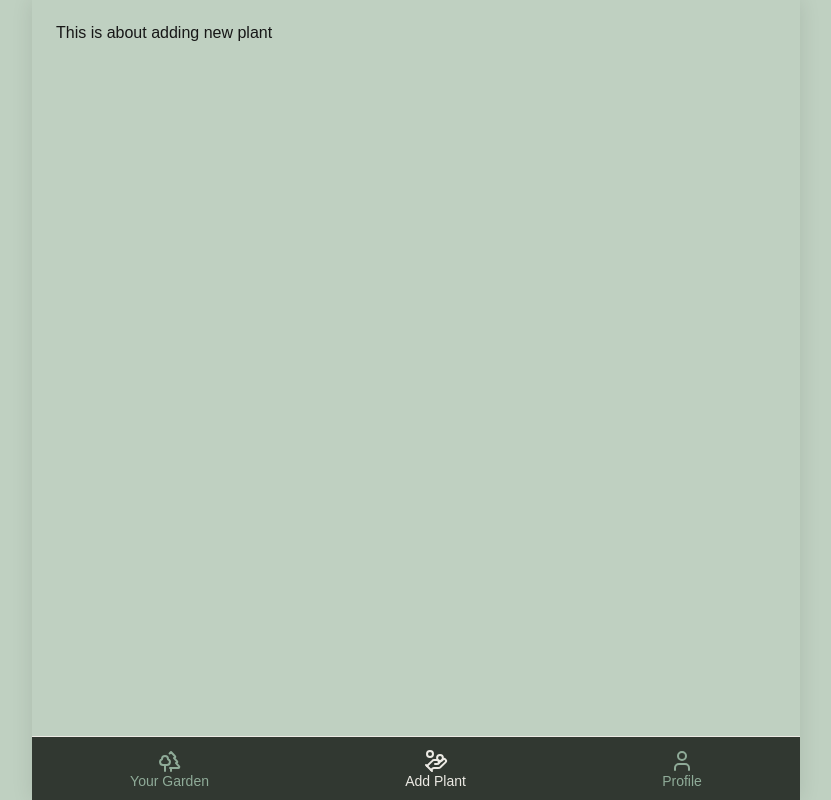
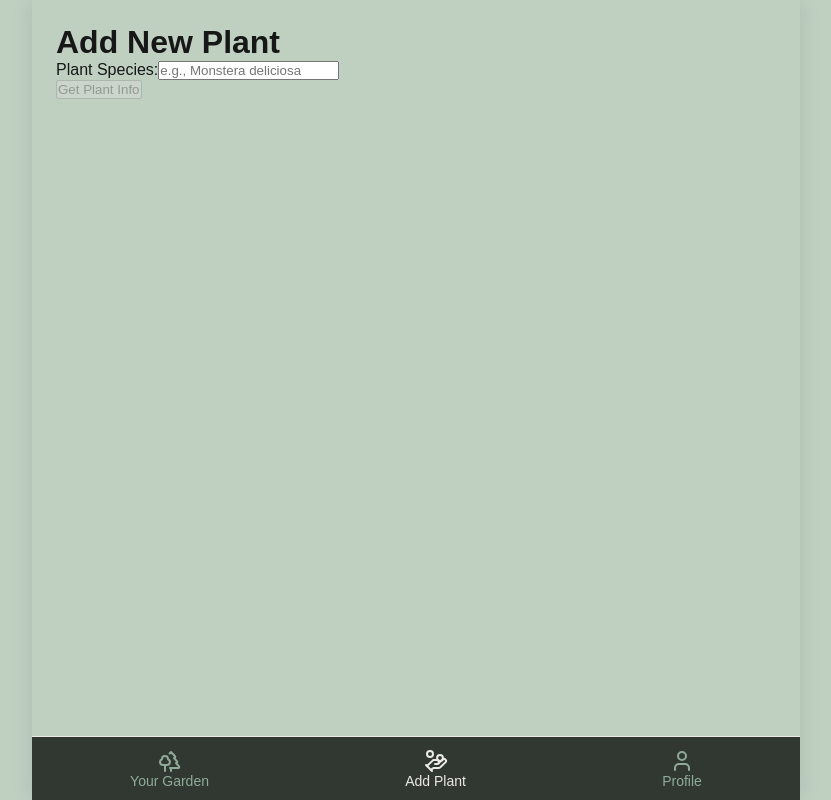
Before and after one commit to Tai-DucTran/Panny, a Next.js app: page /add-new-plant in a window 1280 px wide. Shown: the whole page, without its empty margins (224-1055 px from the left). Built offline with nearby package versions, Linux system fonts and the light colour scheme; no server answers.

Commit message:
Plant: created a simple search plants

```diff
--- a/src/app/add-new-plant/page.tsx
+++ b/src/app/add-new-plant/page.tsx
@@ -1,3 +1,9 @@
+import SearchPlantContainer from "@/components/search-plant-container";
+
 export default function AddedNewPlant() {
-  return <div>This is about adding new plant</div>;
+  return (
+    <div className="container mx-auto p-4 max-w-xl">
+      <SearchPlantContainer />
+    </div>
+  );
 }
--- /dev/null
+++ b/src/components/search-plant-container/index.tsx
@@ -0,0 +1,86 @@
+"use client";
+
+import { usePlantInfo } from "@/hooks/fetching-data/use-plant-info";
+import { Plant } from "@/models/plant";
+import { useState } from "react";
+
+export default function SearchPlantContainer() {
+  const [plantSpecies, setPlantSpecies] = useState("");
+  const [plantInfo, setPlantInfo] = useState<{
+    description: string;
+    data: Partial<Plant>;
+  }>({
+    description: "",
+    data: {},
+  });
+  const { fetchPlantInfo, loading, error } = usePlantInfo();
+
+  const handleInputChange = (e: React.ChangeEvent<HTMLInputElement>) => {
+    setPlantSpecies(e.target.value);
+  };
+
+  const handleSubmit = async (e: React.FormEvent) => {
+    e.preventDefault();
+    if (!plantSpecies.trim()) return;
+
+    const response = await fetchPlantInfo(plantSpecies);
+
+    if (response) {
+      setPlantInfo({
+        description: response.description,
+        data: response.plantData,
+      });
+    }
+  };
+
+  return (
+    <div className="container mx-auto p-4 max-w-xl">
+      <h1 className="text-2xl font-bold mb-6">Add New Plant</h1>
+
+      <form onSubmit={handleSubmit} className="mb-6">
+        <div className="mb-4">
+          <label htmlFor="plantSpecies" className="block mb-2 font-medium">
+            Plant Species:
+          </label>
+          <input
+            id="plantSpecies"
+            type="text"
+            value={plantSpecies}
+            onChange={handleInputChange}
+            placeholder="e.g., Monstera deliciosa"
+            className="w-full px-4 py-2 border rounded-md"
+            required
+          />
+        </div>
+
+        <button
+          type="submit"
+          className="px-4 py-2 bg-green-600 text-white rounded-md"
+          disabled={loading || !plantSpecies.trim()}
+        >
+          {loading ? "Loading..." : "Get Plant Info"}
+        </button>
+      </form>
+
+      {error && (
+        <div className="p-4 mb-4 bg-red-100 border-l-4 border-red-500 text-red-700">
+          {error}
+        </div>
+      )}
+
+      {plantInfo.description && (
+        <div className="mt-6">
+          <h2 className="text-xl font-semibold mb-3">Plant Description</h2>
+          <div className="p-4 bg-green-50 rounded-md mb-6">
+            {plantInfo.description}
+          </div>
+
+          <h2 className="text-xl font-semibold mb-3">Plant Data</h2>
+          <pre className="p-4 bg-gray-100 rounded-md overflow-auto">
+            {JSON.stringify(plantInfo.data, null, 2)}
+          </pre>
+        </div>
+      )}
+    </div>
+  );
+}
```
